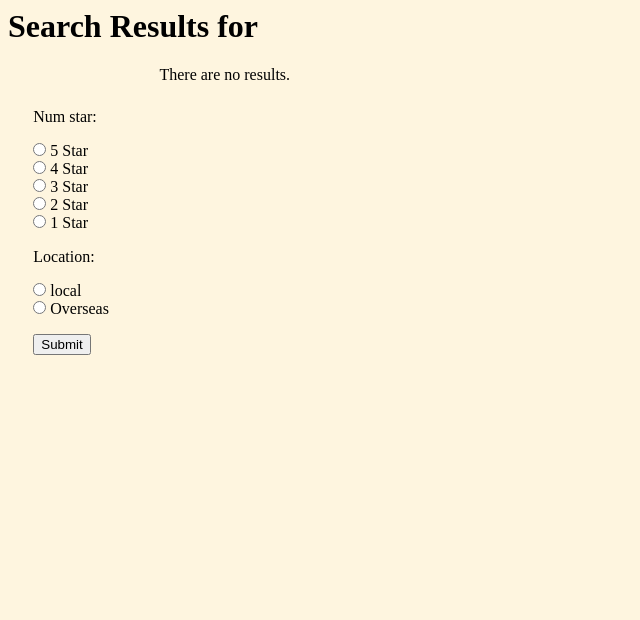
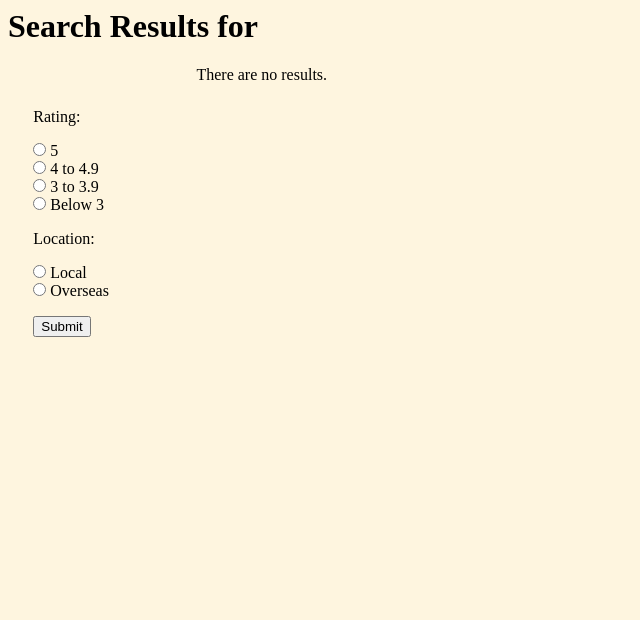
Before and after one commit to gregoryong16/CZ4034_IR, a Django app: template Indexing/indexing_project/templates/search.html in a window 1280 px wide. Shown: the top 620 px of the page, without its empty margins (0-640 px from the left). Run offline with Django 4.2, Linux system fonts and the light colour scheme; the template is opened without the code that fills it: values that come from a table or form of the project are taken from there, others are empty.

Commit message:
reinitialised dataset

```diff
--- a/Indexing/indexing_project/documents.py
+++ b/Indexing/indexing_project/documents.py
@@ -40,6 +40,5 @@ class ProductsDocument(Document):
 			"rating",
 			"image_url",
 			"shop_location",
-			"shop_ratings",
 			"shop_name"
         ]
--- a/Indexing/indexing_project/forms.py
+++ b/Indexing/indexing_project/forms.py
@@ -1,17 +1,16 @@
 from django import forms
 
 DISPLAY_CHOICES = (
-    ("5", "5 Star"),
-    ("4-4.9", "4 Star"),
-    ("3-3.9", "3 Star"),
-    ("2", "2 Star"),
-    ("1", "1 Star"),
+    ("5", "5"),
+    ("4", "4 to 4.9"),
+    ("3", "3 to 3.9"),
+    ("2", "Below 3"),
 )
 
 LOCATION_CHOICES =(
-    ("local", "local"),
+    ("local", "Local"),
     ("Overseas", "Overseas"),
 )
 class MyForm(forms.Form):
-    num_star = forms.ChoiceField(widget=forms.RadioSelect(attrs={'class': "custom-radio-list"}), choices=DISPLAY_CHOICES)
+    rating = forms.ChoiceField(widget=forms.RadioSelect(attrs={'class': "custom-radio-list"}), choices=DISPLAY_CHOICES)
     location = forms.ChoiceField(widget=forms.RadioSelect(attrs={'class': "custom-radio-list"}), choices=LOCATION_CHOICES)
--- a/Indexing/indexing_project/static/indexing_project/search.css
+++ b/Indexing/indexing_project/static/indexing_project/search.css
@@ -20,13 +20,15 @@ body {
 }
 
 .result-box {
-  margin-left: 2%;
+  margin-left: 5%;
   display: flex;
   flex-wrap: wrap;
 }
 
 .filters {
-  margin: 2%;
+  margin-left: 2%;
+  margin-top: 2%;
+  min-width: 100px;
 }
 
 body {
--- a/Indexing/indexing_project/templates/search.html
+++ b/Indexing/indexing_project/templates/search.html
@@ -12,7 +12,7 @@
   </form>
 
   <div class="result-box">
-    {% for res in result|dictsort:'name' %}
+    {% for res in result|dictsort:'product_name' %}
     <!-- for distinct results only -->
     {% ifchanged %}
     <div class="container">
--- a/Indexing/indexing_project/views.py
+++ b/Indexing/indexing_project/views.py
@@ -75,10 +75,10 @@ def search(request):
         if form.is_valid():
             # The "display_type" key is now guaranteed to exist and
             # guaranteed to be "displaybox" or "locationbox"
-            num_star = request.POST["num_star"]
+            rating = request.POST["rating"]
             location = request.POST["location"]
-            s = s.filter('match', rating_star = num_star)
-            print(num_star)
+            # s = s.filter(rating__range=(5))
+            print(rating)
             print(location)
 
     return render(request, 'search.html', {'result': s.to_queryset(), 'query':q , 'form': form})
```
Also changed, not shown: Indexing/indexing_project/load_products.py (+10 -11 lines), Indexing/indexing_project/models.py (+3 -4 lines), Indexing/indexing_project/migrations/0001_changed_decimal_fields_arguments.py (added), Indexing/indexing_project/migrations/0001_initial.py (deleted), Indexing/indexing_project/migrations/0002_remove_products_price_remove_products_ratings_and_more.py (deleted), Indexing/indexing_project/migrations/0003_alter_products_name.py (deleted), Indexing/indexing_project/migrations/0004_auto_20230323_1350.py (deleted).
